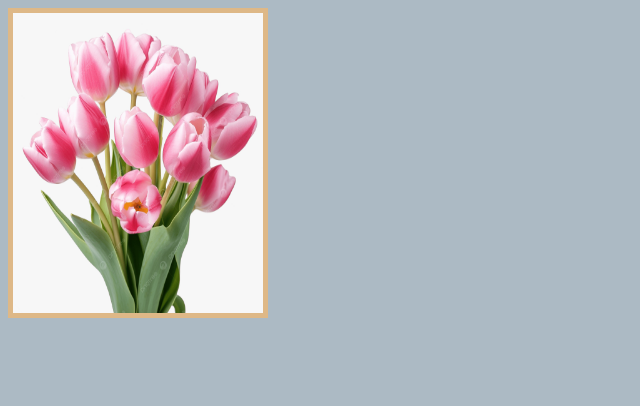
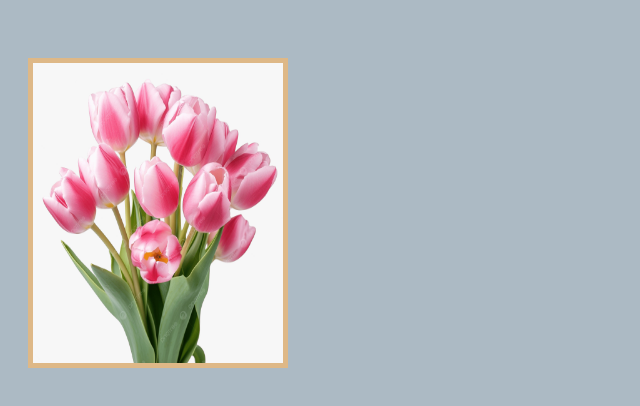
Before and after one commit to anushadeveloper30/Image-change-on-hover-, a plain HTML site: page index.html in a window 1280 px wide. Shown: the whole page, without its empty margins (0-640 px from the left). Drawn offline with Linux system fonts and the light colour scheme; some packages are replaced by stand-ins of ours; a script that the page names is missing.

Commit message:
Update style.css

```diff
--- a/style.css
+++ b/style.css
@@ -4,6 +4,8 @@
 #image{
     width:250px;
     height:300px;
+     margin: 50px auto;
+    margin-left: 20px;
     background-image: url(./image2.jpeg);
     background-repeat: no-repeat;
     border:5px solid burlywood;
```
